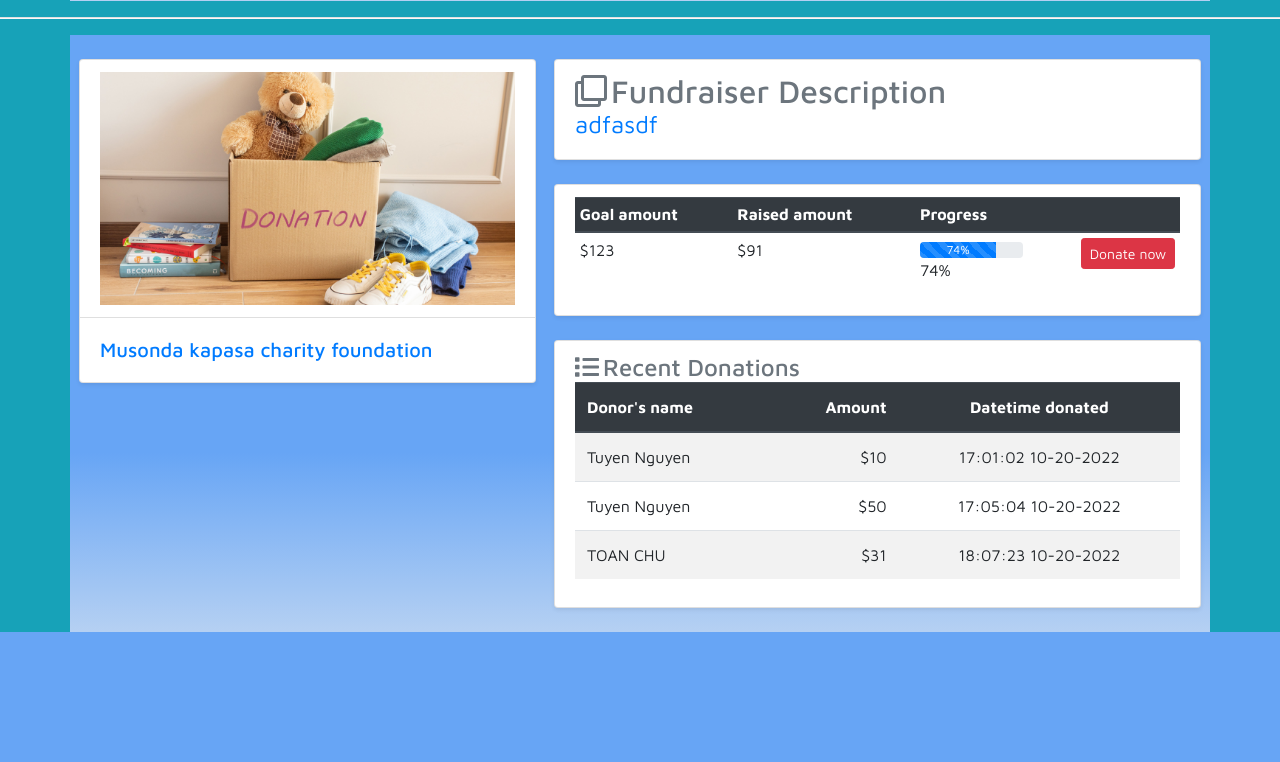
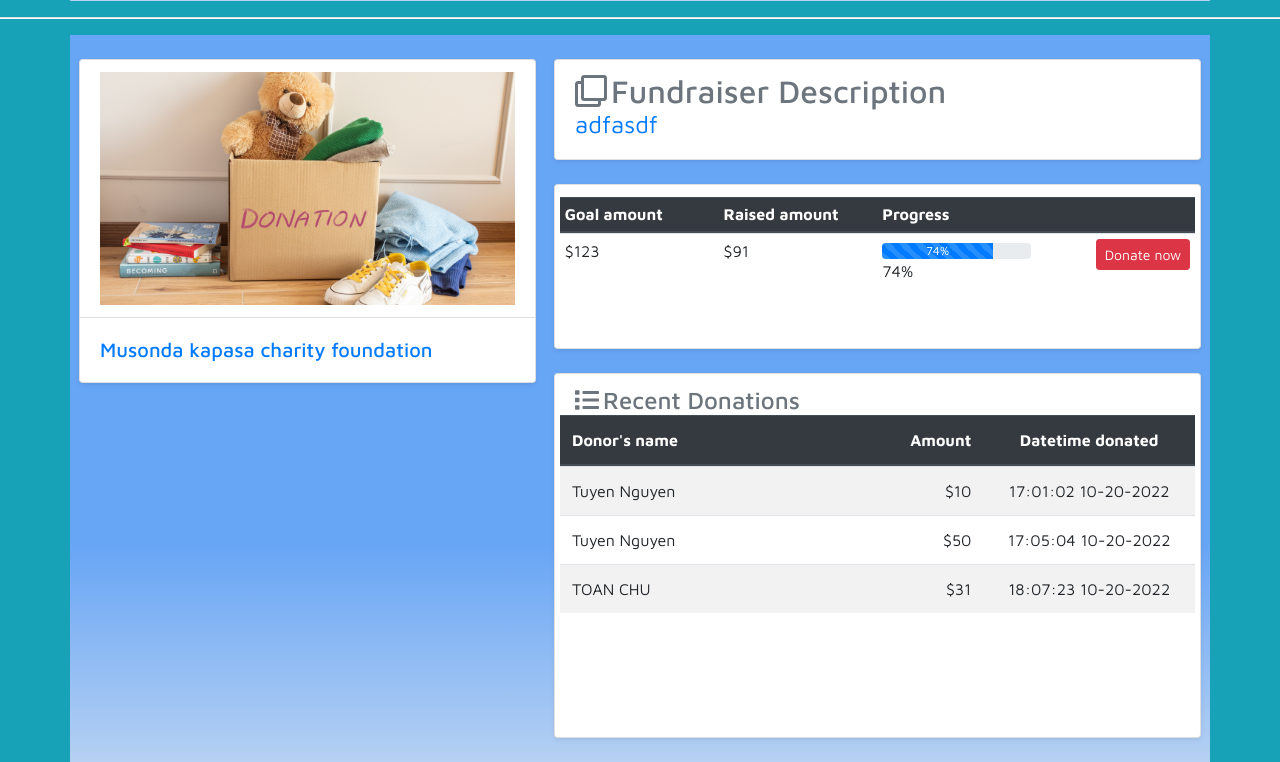
Before and after one commit to tdctkz/CS451R, a Flask app: page /fundraiser/1 in a window 1280 px wide. Shown: the part 247-1009 px from the top of the page. Before the commit the page ends 879 px from the top, so only its background shows below. Run offline with Flask 2, Linux system fonts and the light colour scheme; data comes from the database, SQL or seed files in the repository; some libraries are stand-ins or nearby versions.

Commit message:
Update fundraiser_page.html

```diff
--- a/templates/fundraiser_page.html
+++ b/templates/fundraiser_page.html
@@ -41,18 +41,18 @@
                 <div class="card-header bg-transparent border-0">
                     <table class="table table-sm">
                         <thead class="thead-dark">
-                            <tr>
-                                <th scope="col">Goal amount</th>
-                                <th scope="col">Raised amount</th>
-                                <th scope="col">Progress</th>
-                                <th scope="col"> </th>
+                            <tr class="row">
+                                <th class="col">Goal amount</th>
+                                <th class="col">Raised amount</th>
+                                <th class="col">Progress</th>
+                                <th class="col"> </th>
                             </tr>
                         </thead>
                         <tbody>
-                            <tr>
-                                <td>${{ current_fundraiser.fund_goal }}</td>
-                                <td>${{ current_fundraiser.raised_amount }}</td>
-                                <td>
+                            <tr class="row">
+                                <td class="col">${{ current_fundraiser.fund_goal }}</td>
+                                <td class="col">${{ current_fundraiser.raised_amount }}</td>
+                                <td class="col">
                                     <div class="progress mt-1">
                                         <div class="progress-bar progress-bar-striped" style="width: 0%"
                                             role=" progressbar" aria-valuemin="0" aria-valuemax="100">
@@ -62,7 +62,7 @@
                                     </div>
                                     {{ current_fundraiser.current_process }}%
                                 </td>
-                                <td class="text-right"><a href="{{ url_for('donation', id=current_fundraiser.id)}}"
+                                <td class="col text-right"><a href="{{ url_for('donation', id=current_fundraiser.id)}}"
                                         class="btn btn-danger btn-sm">Donate
                                         now</a>
                                 </td>
@@ -78,19 +78,20 @@
                     </h4>
                     <table class="table table-striped">
                         <thead class="thead-dark">
-                            <tr class="text-left">
-                                <th scope="col">Donor's name</th>
-                                <th scope="col" class="text-right">Amount</th>
-                                <th scope="col" class="text-center">Datetime donated</th>
+                            <tr class="row">
+                                <th class="col" scope="col">Donor's name</th>
+                                <th scope="col" class="col text-right">Amount</th>
+                                <th scope="col" class="col text-center">Datetime donated</th>
                             </tr>
                         </thead>
                         <tbody>
                             {% for donor in donors %}
                             {% if donor.fundraiser_id == current_fundraiser.id %}
-                            <tr>
-                                <td class="text-left">{{ donor.name }}</td>
-                                <td class="text-right">${{ donor.donate_amount }}</td>
-                                <td class="text-center">{{ donor.time_donated }} {{ donor.date_donated }}</td>
+                            <tr class="row">
+                                <td scope="col" class="col text-left">{{ donor.name }}</td>
+                                <td scope="col" class="col text-right">${{ donor.donate_amount }}</td>
+                                <td scope="col" class="col text-center">{{ donor.time_donated }} {{ donor.date_donated
+                                    }}</td>
                             </tr>
                             {% endif %}
                             {% endfor %}
```
